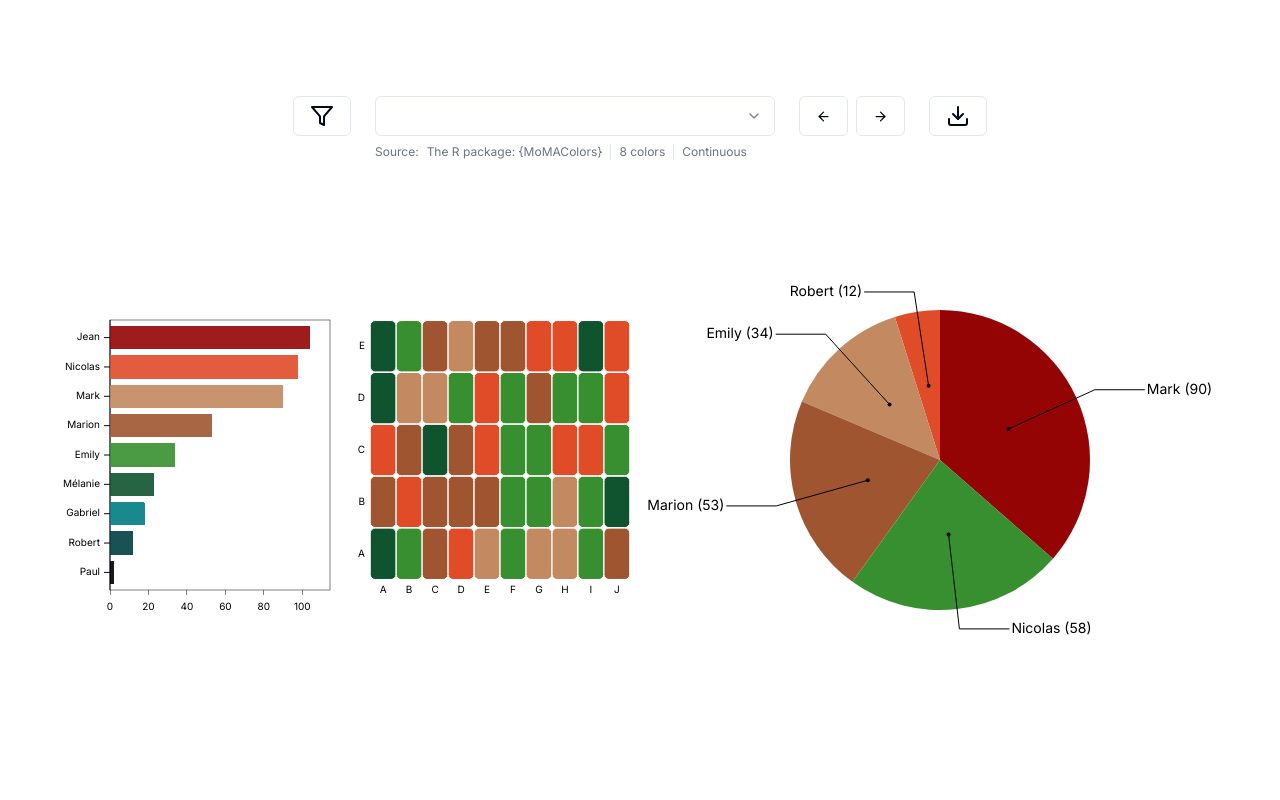
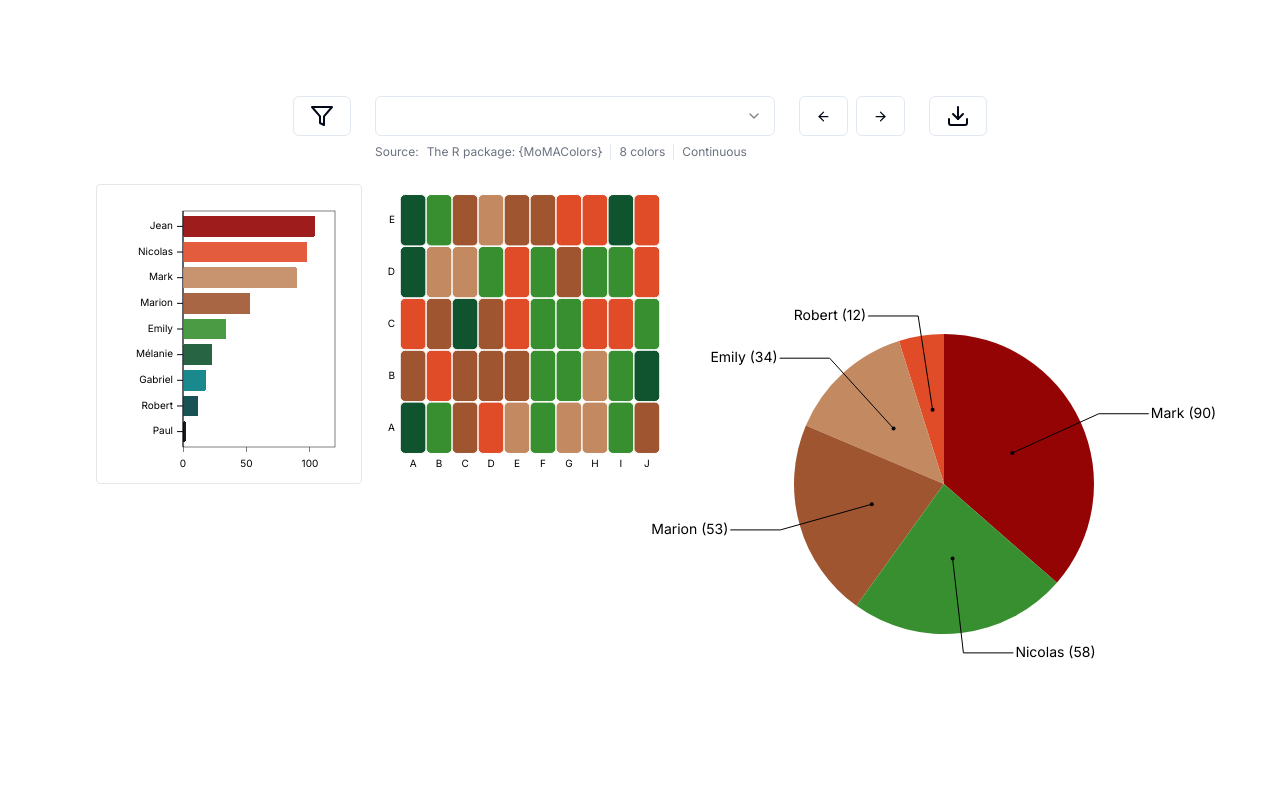
Before and after one commit to holtzy/dataviz-color-finder, a Next.js app: page / in a window 1280 px wide. Shown: the top 800 px of the page. Built offline with nearby package versions, Linux system fonts and the light colour scheme.

Commit message:
initialize graph tile

```diff
--- a/src/app/page.tsx
+++ b/src/app/page.tsx
@@ -2,10 +2,12 @@
 
 import { ColorPaletteSelectButton } from "@/components/ColorPaletteSelectButton";
 import { ExportDialogButton } from "@/components/ExportDialogButton";
+import { GraphTile } from "@/components/GraphTile";
 import { Button } from "@/components/ui/button";
 import { Separator } from "@/components/ui/separator";
 import { colorPaletteList } from "@/data/color-palette-list";
 import { Barplot } from "@/dataviz/barplot/Barplot";
+import { ResponsiveBarplot } from "@/dataviz/barplot/ResponsiveBarplot";
 import { barplotData } from "@/dataviz/barplot/data";
 import { ChoroplethMap } from "@/dataviz/choropleth/ChoroplethMap";
 import { geoData, numData } from "@/dataviz/choropleth/data";
@@ -100,13 +102,17 @@ export default function Home() {
         <ExportDialogButton selectedColorObject={selectedColorObject} />
       </div>
 
-      <div className="relative z-[-1] flex place-items-center before:absolute before:h-[300px] before:w-full before:-translate-x-1/2 before:rounded-full before:bg-gradient-radial before:from-white before:to-transparent before:blur-2xl before:content-[''] after:absolute after:-z-20 after:h-[180px] after:w-full after:translate-x-1/3 after:bg-gradient-conic after:from-sky-200 after:via-blue-200 after:blur-2xl after:content-[''] before:dark:bg-gradient-to-br before:dark:from-transparent before:dark:to-blue-700 before:dark:opacity-10 after:dark:from-sky-900 after:dark:via-[#0141ff] after:dark:opacity-40 sm:before:w-[480px] sm:after:w-[240px] before:lg:h-[360px]">
-        <Barplot
-          data={barplotData}
-          width={300}
-          height={300}
-          colorList={selectedColorList}
-        />
+      <br />
+
+      <div className="grid grid-cols-4 gap-2">
+        <div className="col-span-1" style={{ height: 300 }}>
+          <GraphTile>
+            <ResponsiveBarplot
+              data={barplotData}
+              colorList={selectedColorList}
+            />
+          </GraphTile>
+        </div>
         <Heatmap
           data={heatmapData}
           width={300}
--- /dev/null
+++ b/src/components/GraphTile.tsx
@@ -0,0 +1,16 @@
+import { ReactElement } from "react";
+
+type GraphTileProps = {
+  children: ReactElement;
+};
+
+export const GraphTile = ({ children }: GraphTileProps) => {
+  return (
+    <div
+      className="col-span-1 border border-gray-200 p-4 rounded-sm"
+      style={{ height: 300 }}
+    >
+      <div className="w-full h-full">{children}</div>
+    </div>
+  );
+};
--- /dev/null
+++ b/src/dataviz/barplot/ResponsiveBarplot.tsx
@@ -0,0 +1,20 @@
+import { useRef } from "react";
+import { Barplot } from "./Barplot";
+import { useDimensions } from "../use-dimensions";
+
+type ResponsiveBarplotProps = {
+  data: { name: string; value: number }[];
+  colorList: string[];
+};
+
+export const ResponsiveBarplot = (props: ResponsiveBarplotProps) => {
+  const chartRef = useRef<HTMLDivElement>(null);
+  const chartSize = useDimensions(chartRef);
+
+  console.log("chartSize", chartSize);
+  return (
+    <div style={{ height: "100%", width: "100%" }} ref={chartRef}>
+      <Barplot {...props} width={chartSize.width} height={chartSize.height} />
+    </div>
+  );
+};
--- /dev/null
+++ b/src/dataviz/use-dimensions.ts
@@ -0,0 +1,33 @@
+import React, { useState, useEffect, useLayoutEffect } from "react";
+
+// Hook:
+// - check the dimension of a target ref
+// - listen to window size change
+// - return width and height
+
+export const useDimensions = (targetRef: React.RefObject<HTMLDivElement>) => {
+
+  const getDimensions = () => {
+    return {
+      width: targetRef.current ? targetRef.current.offsetWidth : 0,
+      height: targetRef.current ? targetRef.current.offsetHeight : 0
+    };
+  };
+
+  const [dimensions, setDimensions] = useState(getDimensions);
+
+  const handleResize = () => {
+    setDimensions(getDimensions());
+  };
+
+  useEffect(() => {
+    window.addEventListener("resize", handleResize);
+    return () => window.removeEventListener("resize", handleResize);
+  }, []);
+
+  useLayoutEffect(() => {
+    handleResize();
+  }, []);
+
+  return dimensions;
+}
```
